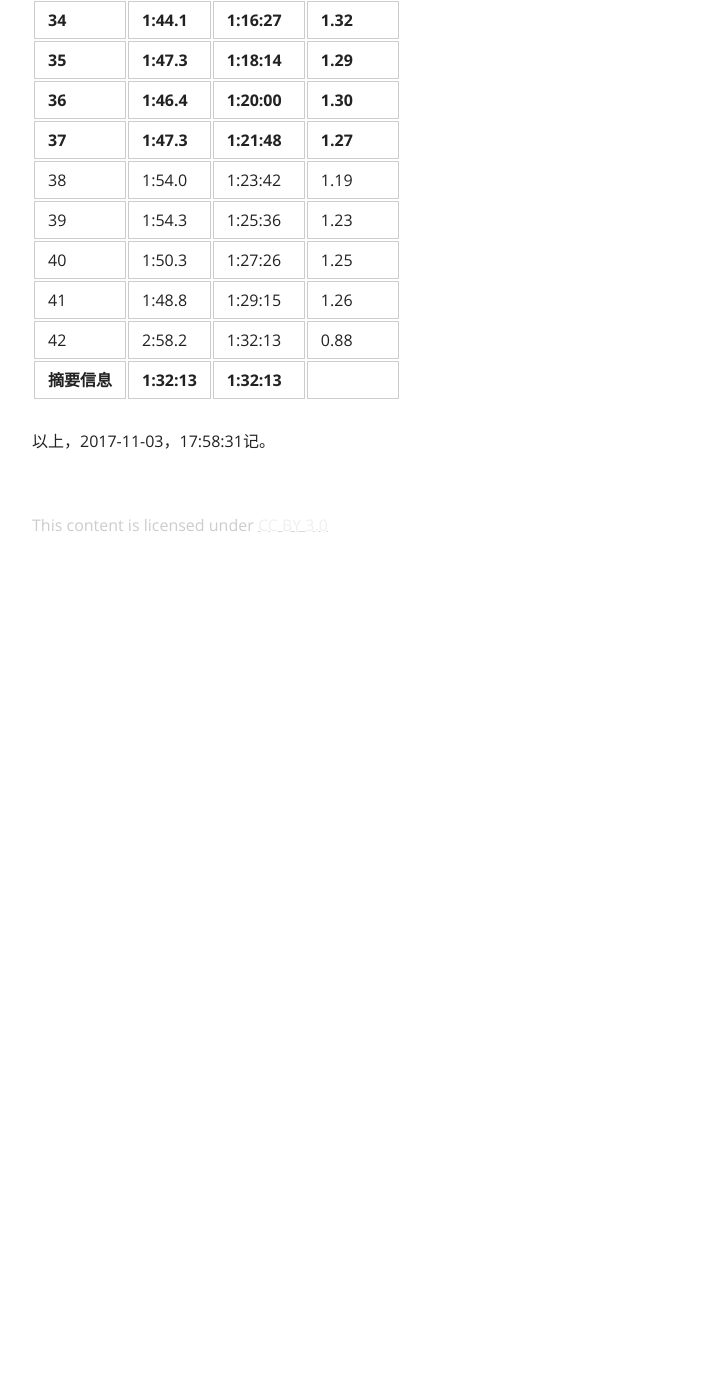
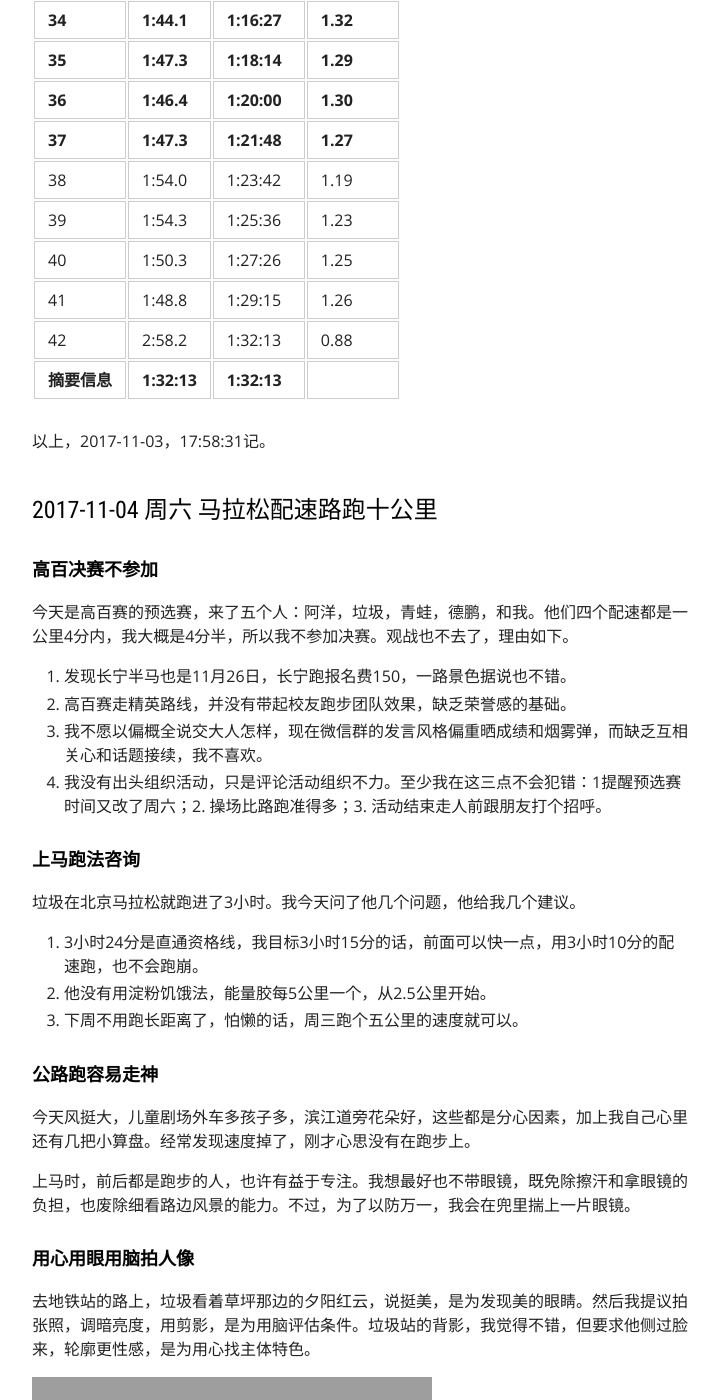
Before and after one commit to John-Qu/John-Qu.github.io, a Jekyll site: the page built from _posts/2017-11-03-2017-11-running-diaries.md, in a window 1280 px wide and 1400 px high, scrolled down 2355 px. Shown: the whole window, without its empty margins (280-999 px from the left). Built offline with Jekyll 4.4.1, drawn with Linux system fonts in a browser that asks for light colours; before the commit the page ends 2924 px from its top, so only the background shows below that; some of the changed text lies outside the part shown; grey boxes are pictures that could not be loaded.

Commit message:
update running diary

```diff
--- a/_posts/2017-11-03-2017-11-running-diaries.md
+++ b/_posts/2017-11-03-2017-11-running-diaries.md
@@ -5,7 +5,7 @@ date: 2017-11-03 17:25:57 +0800
 categories: running
 ---
 
-## 2017-11-02 周四 操场Fartek跑10英里
+## 2017-11-02 周四 操场Fartek跑10英里-专注的挑战
 
 ### 姿态与力量
 
@@ -74,3 +74,38 @@ categories: running
 | **摘要信息** | **1:32:13** | **1:32:13** |          |
 
 以上，2017-11-03，17:58:31记。
+
+## 2017-11-04 周六 马拉松配速路跑十公里
+
+### 高百决赛不参加
+
+今天是高百赛的预选赛，来了五个人：阿洋，垃圾，青蛙，德鹏，和我。他们四个配速都是一公里4分内，我大概是4分半，所以我不参加决赛。观战也不去了，理由如下。
+
+1. 发现长宁半马也是11月26日，长宁跑报名费150，一路景色据说也不错。
+2. 高百赛走精英路线，并没有带起校友跑步团队效果，缺乏荣誉感的基础。
+3. 我不愿以偏概全说交大人怎样，现在微信群的发言风格偏重晒成绩和烟雾弹，而缺乏互相关心和话题接续，我不喜欢。
+4. 我没有出头组织活动，只是评论活动组织不力。至少我在这三点不会犯错：1提醒预选赛时间又改了周六；2. 操场比路跑准得多；3. 活动结束走人前跟朋友打个招呼。
+
+### 上马跑法咨询
+
+垃圾在北京马拉松就跑进了3小时。我今天问了他几个问题，他给我几个建议。
+
+1. 3小时24分是直通资格线，我目标3小时15分的话，前面可以快一点，用3小时10分的配速跑，也不会跑崩。
+2. 他没有用淀粉饥饿法，能量胶每5公里一个，从2.5公里开始。
+3. 下周不用跑长距离了，怕懒的话，周三跑个五公里的速度就可以。
+
+### 公路跑容易走神
+
+今天风挺大，儿童剧场外车多孩子多，滨江道旁花朵好，这些都是分心因素，加上我自己心里还有几把小算盘。经常发现速度掉了，刚才心思没有在跑步上。
+
+上马时，前后都是跑步的人，也许有益于专注。我想最好也不带眼镜，既免除擦汗和拿眼镜的负担，也废除细看路边风景的能力。不过，为了以防万一，我会在兜里揣上一片眼镜。
+
+### 用心用眼用脑拍人像
+
+去地铁站的路上，垃圾看着草坪那边的夕阳红云，说挺美，是为发现美的眼睛。然后我提议拍张照，调暗亮度，用剪影，是为用脑评估条件。垃圾站的背影，我觉得不错，但要求他侧过脸来，轮廓更性感，是为用心找主体特色。
+
+![](https://ws2.sinaimg.cn/large/006tNc79ly1fl6uz6r12fj31kw16otmp.jpg)
+
+![](https://ws1.sinaimg.cn/large/006tNc79ly1fl6uzehkkbj31ka167ap7.jpg)
+
+以上，2017-11-05，07:30:43记。
```
Also changed, not shown: _posts/2017-10-24-Notes-of-THE-NATURAL-NUMBERS.md (+28 -0 lines).
